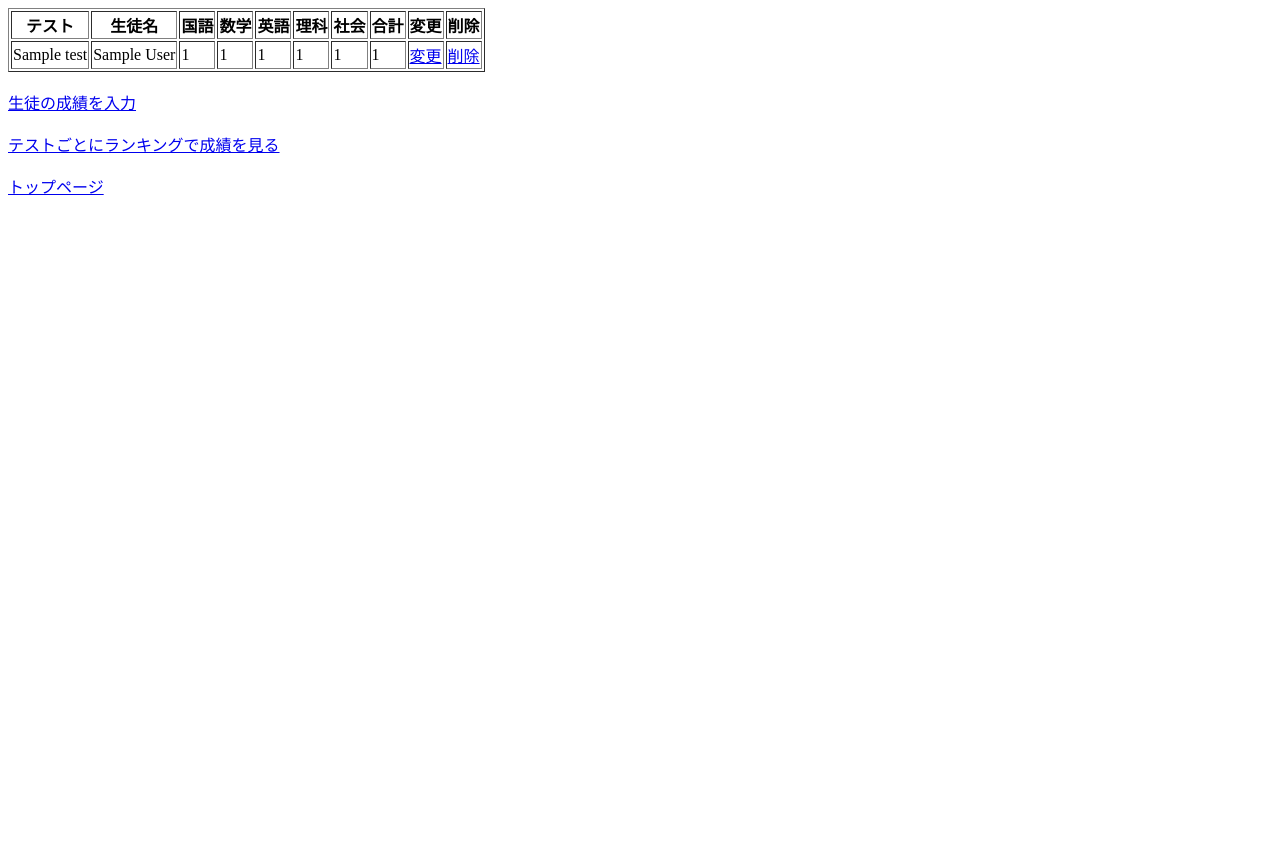
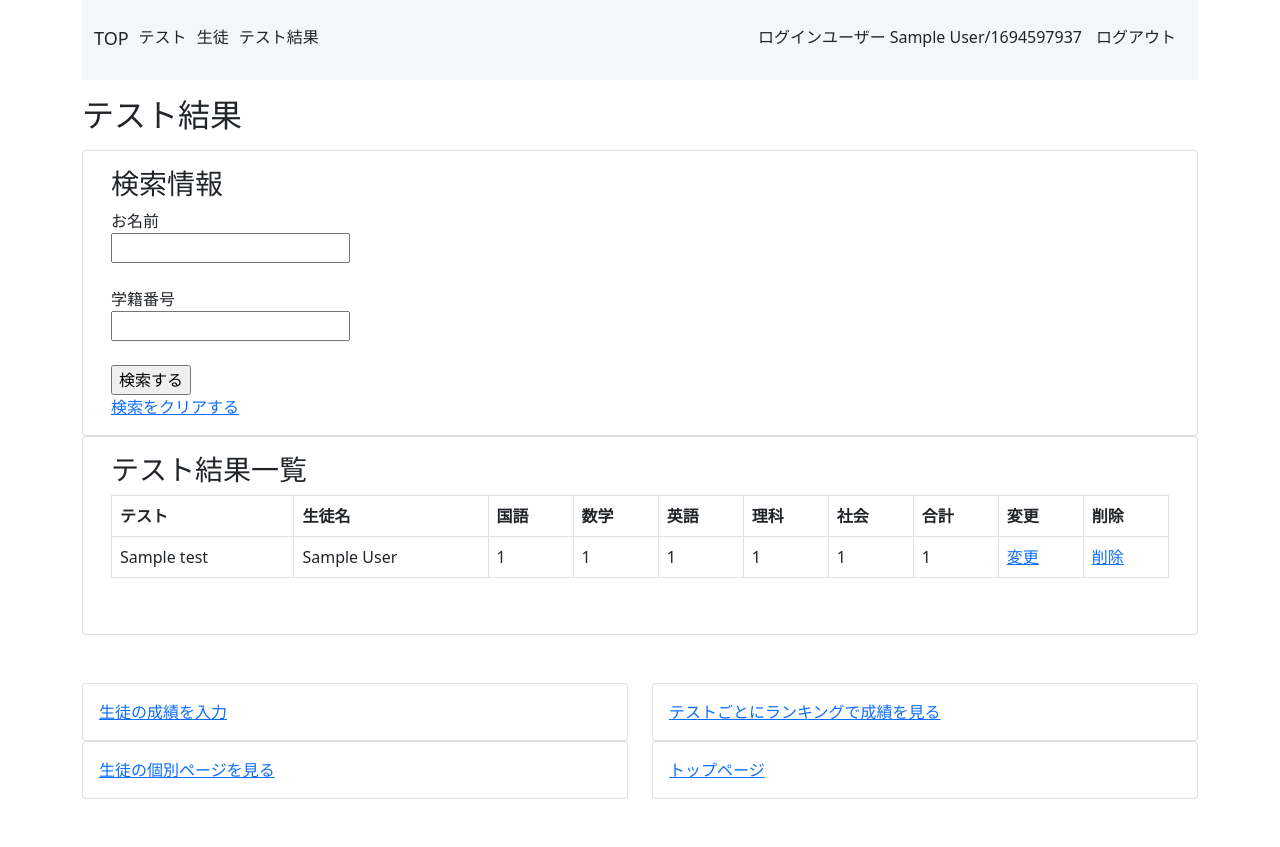
Before and after one commit to yocchan-git/seiseki1, a PHP site: page /exams/index.php in a window 1280 px wide. Before the commit the page ends 195 px from the top, so only its background shows below. Run offline with PHP 8.4, Linux system fonts and the light colour scheme; the visitor is signed in with stand-in values (Sample User, id 1); tables that the repository leaves empty or names only in its code hold one stand-in row (values such as "Sample post"); some libraries are stand-ins or nearby versions.

Commit message:
テスト結果の表示がめん

```diff
--- a/exams/index.php
+++ b/exams/index.php
@@ -1,24 +1,59 @@
 <?php
-session_start();
-require('../db/dbconnect.php');
+require('../auth/login-check.php');
+require('../components/header.php');
 
+// 検索機能をつける
+if(!empty($_POST)){
+    $examsPreare = $db->prepare(
+    'SELECT st.name as student_name,st.number,te.name as test_name,ex.kokugo,ex.sugaku,ex.eigo,ex.rika,ex.shakai,ex.goukei,ex.id
+    from exams as ex
+    inner join tests as te
+    on ex.test_id = te.id
+        inner join students as st
+        on ex.student_id = st.id
+        where st.name=? and st.number=?');
+
+    $examsPreare->execute(array(
+        $_POST['student-name'],
+        $_POST['student-num']
+    ));
+
+    $exams = $examsPreare->fetchAll(PDO::FETCH_ASSOC);
+}else{
     $exams = $db->query('SELECT st.name as student_name,te.name as test_name,ex.kokugo,ex.sugaku,ex.eigo,ex.rika,ex.shakai,ex.goukei,ex.id
     from exams as ex
     inner join tests as te
     on ex.test_id = te.id
         inner join students as st
         on ex.student_id = st.id');
+}
+
 
 ?>
-<!DOCTYPE html>
-<html lang="ja">
-<head>
-    <meta charset="UTF-8">
-    <meta name="viewport" content="width=device-width, initial-scale=1.0">
-    <title>成績管理アプリ</title>
-</head>
-<body>
-    <table border=1>
+    <div class="mt-3">
+        <h2>テスト結果</h2>
+    </div>
+
+    <div class="card p-3 mt-3">
+        <div class="container">
+            <p class="h3">検索情報</p>
+            <form action="" method="post">
+                <label for="student-name">お名前</label><br>
+                <input type="text" name="student-name" id="student-name"><br><br>
+
+                <label for="student-num">学籍番号</label><br>
+                <input type="text" name="student-num" id="student-num"><br><br>
+
+                <input type="submit" value="検索する">
+            </form>
+            <a href="">検索をクリアする</a>
+        </div>
+    </div>
+
+    <div class="card p-3">
+        <div class="container">
+            <p class="h3">テスト結果一覧</p>
+            <table class="table table-bordered">
                 <tr><th>テスト</th><th>生徒名</th><th>国語</th><th>数学</th><th>英語</th><th>理科</th><th>社会</th><th>合計</th><th>変更</th><th>削除</th></tr>
                     <?php foreach($exams as $exam): ?>
                         <tr>
@@ -35,8 +70,40 @@ $exams = $db->query('SELECT st.name as student_name,te.name as test_name,ex.koku
                         </tr>
                     <?php endforeach; ?>
             </table><br>
-    <a href="create.php">生徒の成績を入力</a><br><br>
-    <a href="ranking.php">テストごとにランキングで成績を見る</a><br>
-    <br><a href="../index.php">トップページ</a><br>
-</body>
-</html>
+        </div>
+    </div>
+
+    <div class="row mt-5 mb-5">
+        <div class="col-6">
+            <div class="card p-3">
+                <a href="create.php">生徒の成績を入力</a>
+            </div>
+        </div>
+
+        <div class="col-6">
+            <div class="card p-3">
+                <a href="ranking.php">テストごとにランキングで成績を見る</a>
+            </div>
+        </div>
+
+        <div class="col-6">
+            <div class="card p-3">
+                <a href="individual-search.php">生徒の個別ページを見る</a>
+            </div>
+        </div>
+
+        <!-- <div class="col-6">
+            <div class="card p-3">
+                <a href="download.php">ダウンロードする</a>
+            </div>
+        </div> -->
+
+        <div class="col-6">
+            <div class="card p-3">
+                <a href="../index.php">トップページ</a>
+            </div>
+        </div>
+    </div>
+<?php
+require('../components/footer.php');
+?>
```
Lines whose indentation alone changed are shown as unchanged.
